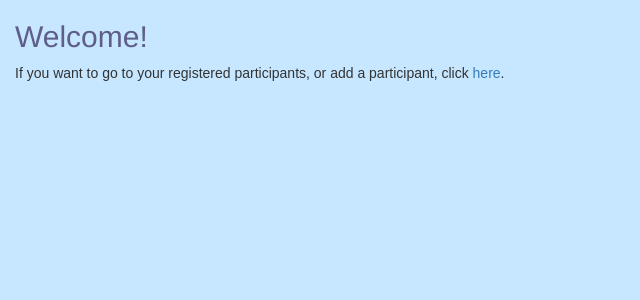
After one commit to wearespindle/subscriptionform, a Django app: page /menu/ in a window 1280 px wide. The commit adds this page. Shown: the top 300 px of the page, without its empty margins (0-640 px from the left). Run offline with Django 3.2, Linux system fonts and the light colour scheme; some libraries are stand-ins or nearby versions.

Commit message:
Redirect to welcome/menu page after logging in.

```diff
--- a/home/views.py
+++ b/home/views.py
@@ -1,5 +1,11 @@
 from django.shortcuts import render_to_response
+from django.views.generic import TemplateView
+from sports.models import Participant
 
 
 def index(request):
     return render_to_response('home/index.html')
+
+
+class MenuView(TemplateView):
+    template_name = "home/menu.html"
--- /dev/null
+++ b/subscriptionform/templates/home/menu.html
@@ -0,0 +1,8 @@
+{% extends "base.html" %}
+{% load i18n %}
+
+{% block content %}
+    <h2>{% blocktrans %}Welcome!{% endblocktrans %}</h2>
+    <p>{% blocktrans %}If you want to go to your registered participants, or add a participant, click {% endblocktrans %}
+    <a href="{% url 'participants' %}">{% blocktrans %}here{% endblocktrans %}</a>.</p>
+{% endblock %}
--- a/subscriptionform/templates/registration/login.html
+++ b/subscriptionform/templates/registration/login.html
@@ -33,7 +33,7 @@
     </table>
 
     <input type="submit" value="login" />
-    <input type="hidden" name="next" value="{{ next }}" />
+    <input type="hidden" name="next" value="{% url 'menu' %}" />
 </form>
 
 <p><a href="{% url 'password_reset' %}">{% trans 'I forgot my password.' %}</a></p>
--- a/subscriptionform/urls.py
+++ b/subscriptionform/urls.py
@@ -2,7 +2,7 @@ from django.conf import settings
 from django.conf.urls import include, url
 from django.conf.urls.static import static
 from django.contrib import admin
-from home.views import index
+from home.views import index, MenuView
 
 
 urlpatterns = [
@@ -11,6 +11,7 @@ urlpatterns = [
     url(r'^admin/', include(admin.site.urls)),
     url('^', include('django.contrib.auth.urls')),
     url('^', include('sports.urls')),
+    url(r'^menu/$', MenuView.as_view(), name='menu')
 
 ]
 
```
Also changed, not shown: locale/nl/LC_MESSAGES/django.po, 1 other file.
